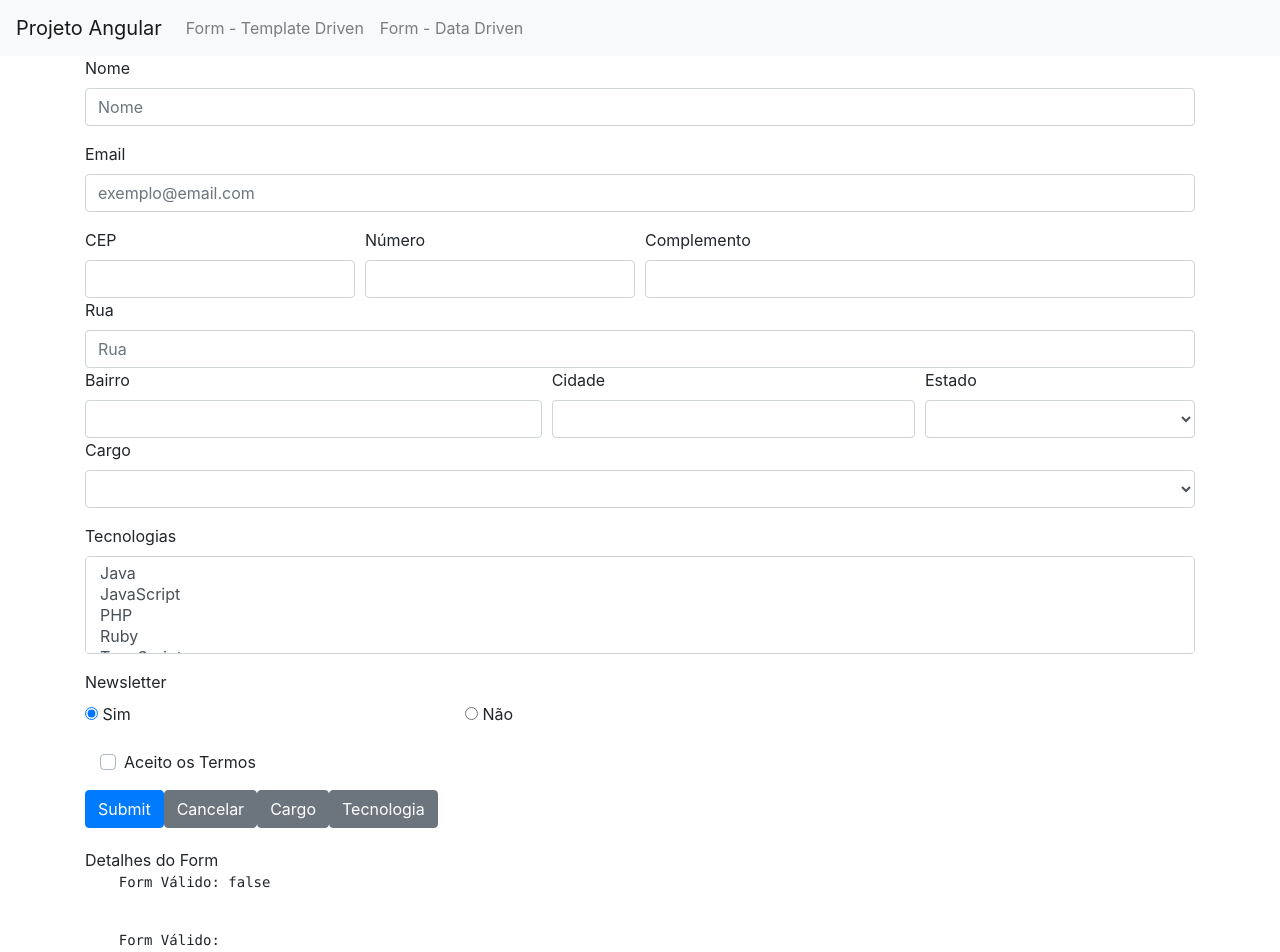
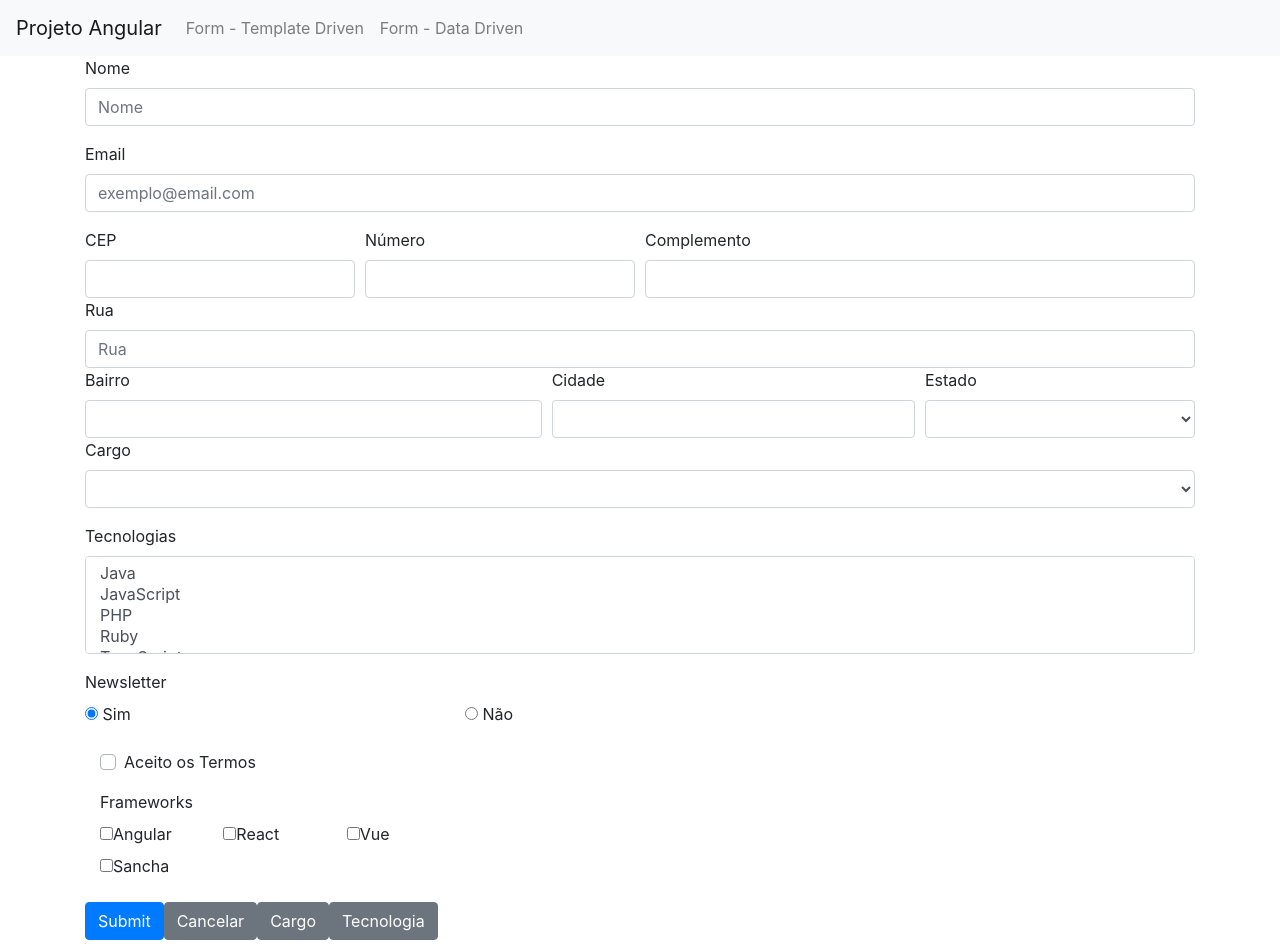
Before and after one commit to dhielyton/projeto-forms, an Angular app: page /dataForm in a window 1280 px wide. Shown: the top 952 px of the page. Built offline with nearby package versions, Linux system fonts and the light colour scheme.

Commit message:
aula 107

```diff
--- a/src/app/data-form/data-form.component.html
+++ b/src/app/data-form/data-form.component.html
@@ -101,14 +101,28 @@
   <div class="form-group">
     <div class="col-md-3" [ngClass]="aplicaCssErro('termos')">
       <div class="custom-control custom-checkbox">
-          <input type="checkbox" class="custom-control-input" id="termo" formControlName="termos">
-          <label class="custom-control-label" for="termo">Aceito os Termos</label>
-          <app-campo-control-erro [mostrarErro]="verificaValidTouched('termos')" msgErro="Por Favor, Aceite os termos!">
-            </app-campo-control-erro>
-        </div>
+        <input type="checkbox" class="custom-control-input" id="termo" formControlName="termos">
+        <label class="custom-control-label" for="termo">Aceito os Termos</label>
+        <app-campo-control-erro [mostrarErro]="verificaValidTouched('termos')" msgErro="Por Favor, Aceite os termos!">
+        </app-campo-control-erro>
+      </div>
     </div>
   </div>
+  <div class="form-group">
+    <div class="col-md-4" [ngClass]="aplicaCssErro('frameworks')">
+      <label for="frameworks"> Frameworks</label>
+      <div id="frameworks" class="row">
+        <div class="checkbox" class="col-sm-4"
+        formArrayName="frameworks"
+        *ngFor="let item of formulario.get('frameworks').controls; let i = index">
 
+          <label class="checkbox-inline">
+              <input type="checkbox"  [formControlName]="i" >{{frameworks[i]}}</label>
+        </div>
+      </div>
+    </div>
+
+  </div>
   <button type="submit" class="btn btn-primary">Submit</button>
   <button type="button" (click)="resetar()" class="btn btn-secondary">Cancelar</button>
   <button type="button" (click)="setarCargo()" class="btn btn-secondary">Cargo</button>
--- a/src/app/data-form/data-form.component.ts
+++ b/src/app/data-form/data-form.component.ts
@@ -1,3 +1,4 @@
+import { map } from 'rxjs/operators';
 import { ConsultarCepService } from './../shared/services/consultar-cep.service';
 import { HttpClient } from '@angular/common/http';
 import { Component, OnInit } from '@angular/core';
@@ -19,6 +20,7 @@
   cargos:any[];
   tecnologias:any[];
   newsletterOp:any[];
+  frameworks =['Angular', 'React', 'Vue', 'Sancha'];
 
   constructor(private formBuilder: FormBuilder,
     private http: HttpClient,
@@ -54,15 +56,32 @@
       cargo:[null],
       tecnologias:[null],
       newsletter:['s'],
-      termos:[null,Validators.pattern('true')]
+      termos:[null,Validators.pattern('true')],
+      frameworks:this.buildFrameworks()
 
     });
   }
+  buildFrameworks(){
+    const values = this.frameworks.map( x => new FormControl(false));
+    return this.formBuilder.array(values);
+    // return [
+    //   new FormControl(false),
+    //   new FormControl(false),
+    //   new FormControl(false),
+    //   new FormControl(false)
+    // ]
+  }
 
   onSubmit() {
+    let valueSubmit = Object.assign({}, this.formulario.value);
+    valueSubmit = Object.assign(valueSubmit,{
+      frameworks:valueSubmit.frameworks.map(
+        (v,i)=> v? this.frameworks[i]: null
+      ).filter(v => v !== null)
+    });
     if (this.formulario.valid) {
       console.log(this.formulario.value);
-      this.http.post('https://httpbin.org/post', JSON.stringify(this.formulario.value))
+      this.http.post('https://httpbin.org/post', JSON.stringify(valueSubmit))
         .subscribe(dados => {
           console.log(dados);
           this.formulario.reset();
```
